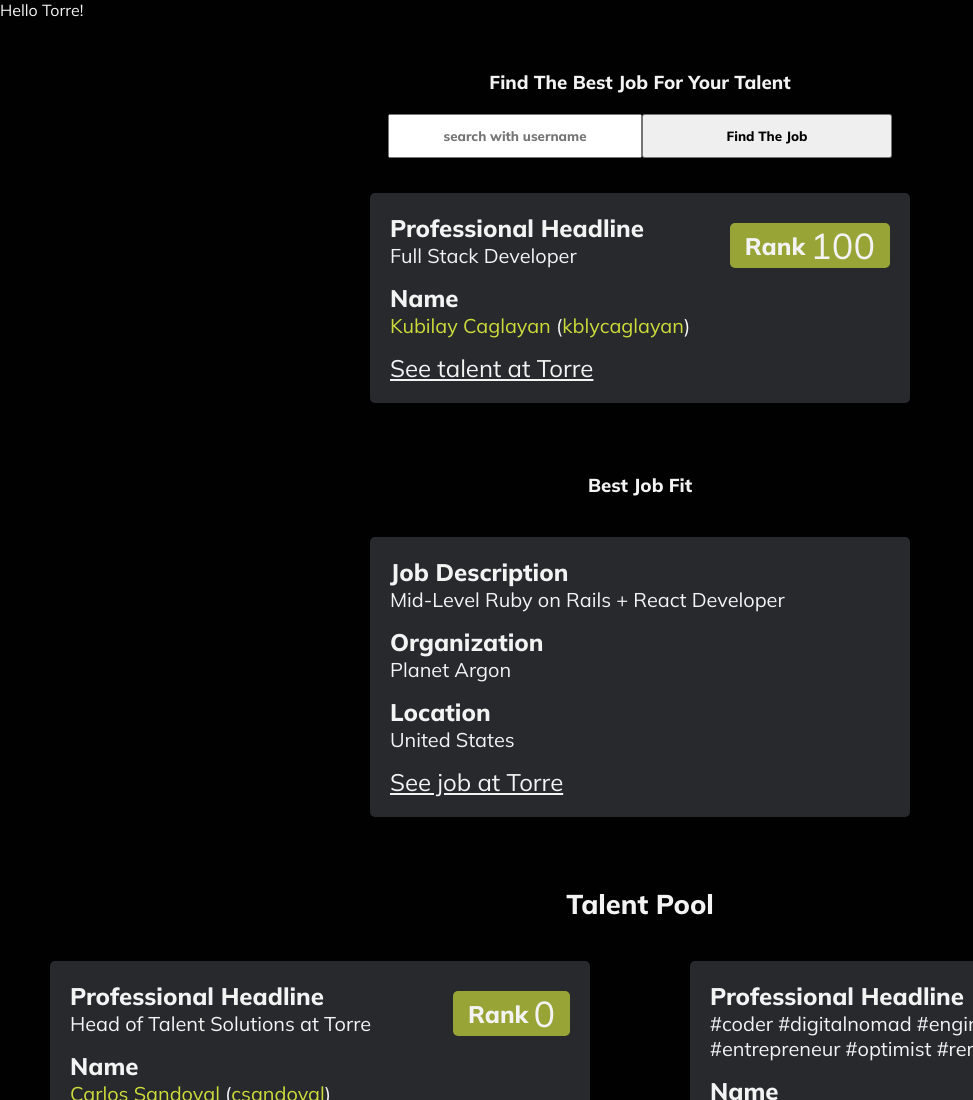
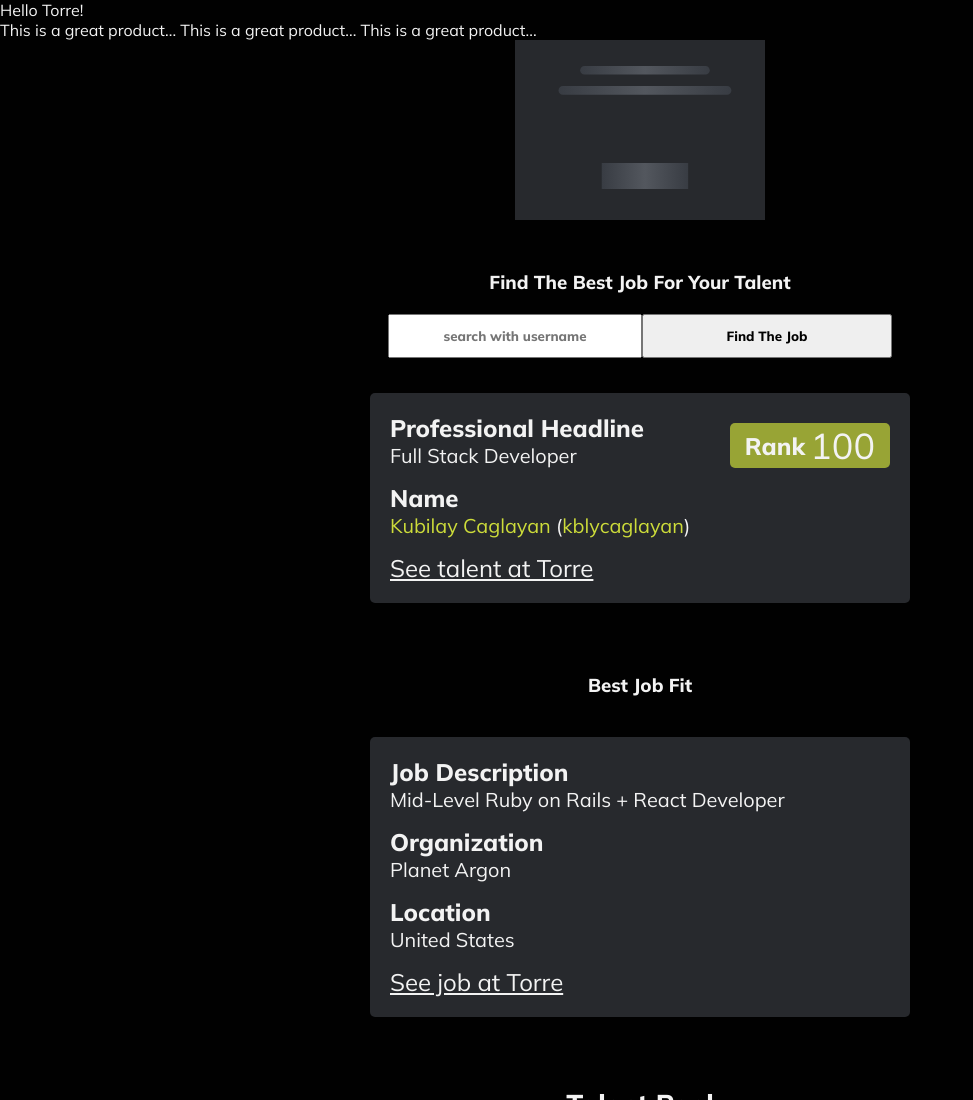
Before and after one commit to kubilaycaglayan/torre-assessment, a React app: page / in a window 1280 px wide. Shown: the top 1100 px of the page, without its empty margins (0-973 px from the left). Built offline with nearby package versions, Linux system fonts and the light colour scheme.

Commit message:
Add loading component

```diff
--- /dev/null
+++ b/src/components/Loading.js
@@ -0,0 +1,9 @@
+import React from 'react';
+
+const Loading = () => (
+  <div className="loading-wrapper">
+    <div className="loading" />
+  </div>
+);
+
+export default Loading;
--- a/src/containers/App.js
+++ b/src/containers/App.js
@@ -3,6 +3,7 @@
 import getRank from '../helpers/ranking/getRank';
 import Candidate from '../components/Candidate';
 import Job from '../components/Job';
+import Loading from '../components/Loading';
 import Pool from './Pool';
 import AddCandidateInput from './AddCandidateInput';
 import { changeCandidateRank, changePoolRank } from '../actions';
@@ -21,6 +22,14 @@
       <header>
         Hello Torre!
       </header>
+      <section>
+        <p>
+          This is a great product...
+          This is a great product...
+          This is a great product...
+        </p>
+      </section>
+      <Loading />
       <section className="query">
         <h3>
           Find The Best Job For Your Talent
--- a/src/styles/index.sass
+++ b/src/styles/index.sass
@@ -8,6 +8,7 @@
 @import './style_components/rank-box'
 @import './style_components/query'
 @import './style_components/job'
+@import './style_components/loading'
 
 html
   background-color: $black
--- /dev/null
+++ b/src/styles/style_components/loading.sass
@@ -0,0 +1,12 @@
+$loading-animation: url('../../assets/loading.svg')
+
+.loading-wrapper
+  +flex-it(center, center)
+  flex-direction: column
+
+.loading
+  background-image: $loading-animation
+  background-position-y: 100%
+  background-size: cover
+  height: 180px
+  width: 250px
```
